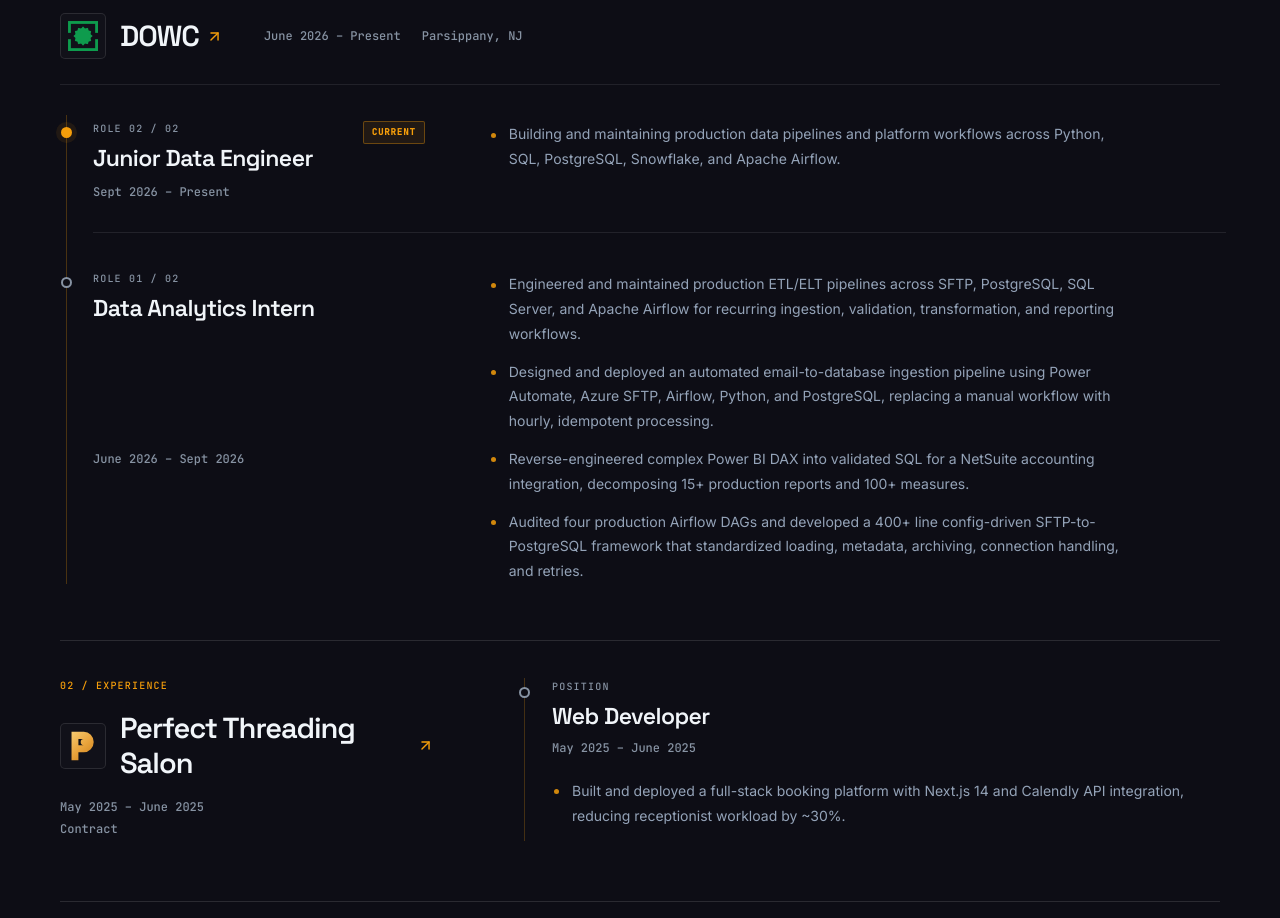
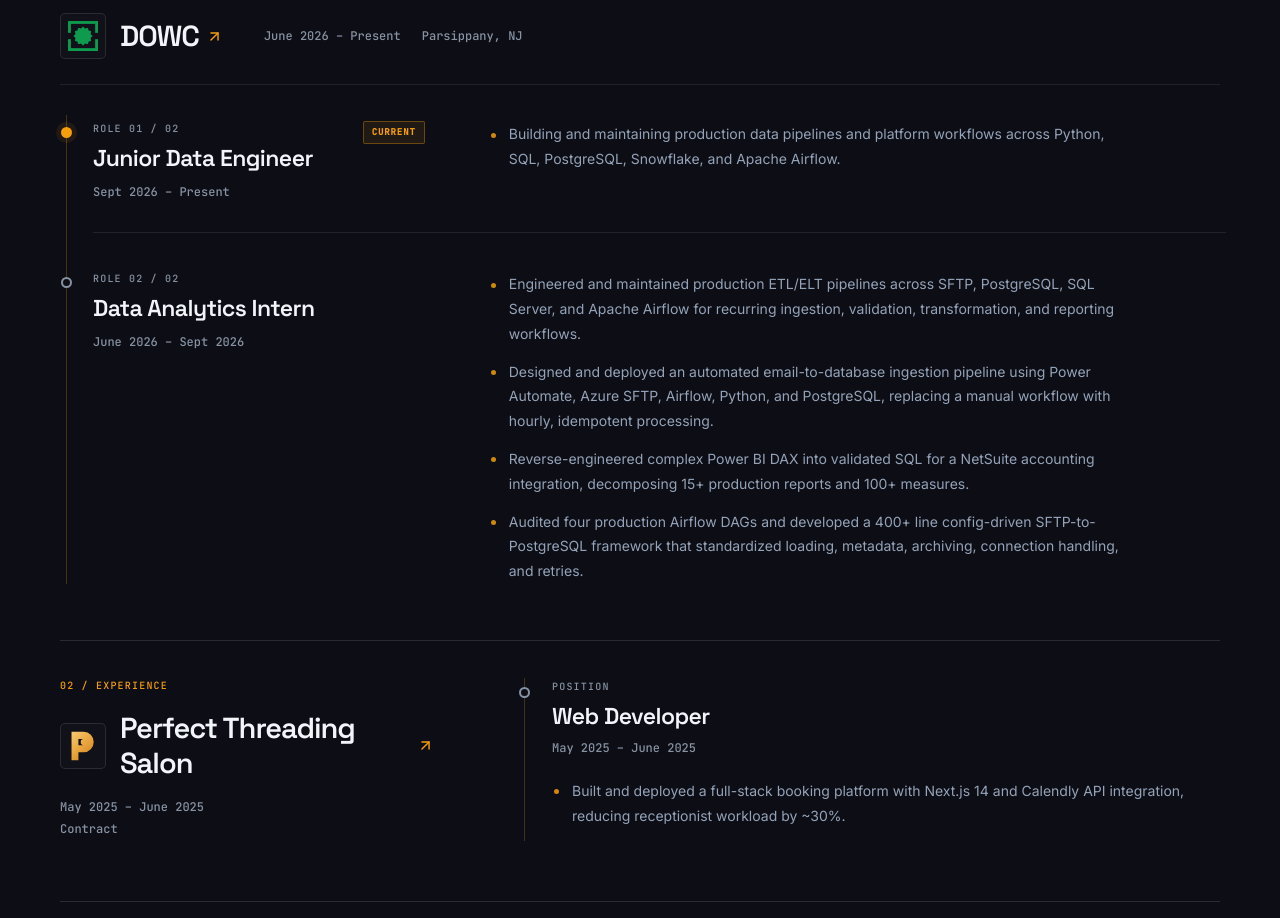
Before and after one commit to pvparekh/portfolio, a React (Vite) app: page / in a window 1280 px wide. Shown: the part 2084-3002 px from the top of the page. Built offline with nearby package versions, Linux system fonts and the light colour scheme.

Commit message:
fix(experience): keep role title and date aligned in timeline grid

```diff
--- a/src/App.tsx
+++ b/src/App.tsx
@@ -853,13 +853,13 @@ function ExperienceSection() {
                       <div className="renaissance-role-head">
                         <div>
                           <p className="renaissance-role-index">
-                            {exp.roles.length > 1 ? `ROLE 0${exp.roles.length - roleIndex} / 0${exp.roles.length}` : 'POSITION'}
+                            {exp.roles.length > 1 ? `ROLE 0${roleIndex + 1} / 0${exp.roles.length}` : 'POSITION'}
                           </p>
                           <h3 className="renaissance-role-title">{role.role}</h3>
+                          <p className="renaissance-role-period">{role.period}</p>
                         </div>
                         {role.current && <span className="renaissance-current-marker">CURRENT</span>}
                       </div>
-                      <p className="renaissance-role-period">{role.period}</p>
                       {role.bullets && (
                         <ul className="renaissance-role-bullets">
                           {role.bullets.map((bullet) => <li key={bullet}>{bullet}</li>)}
```
